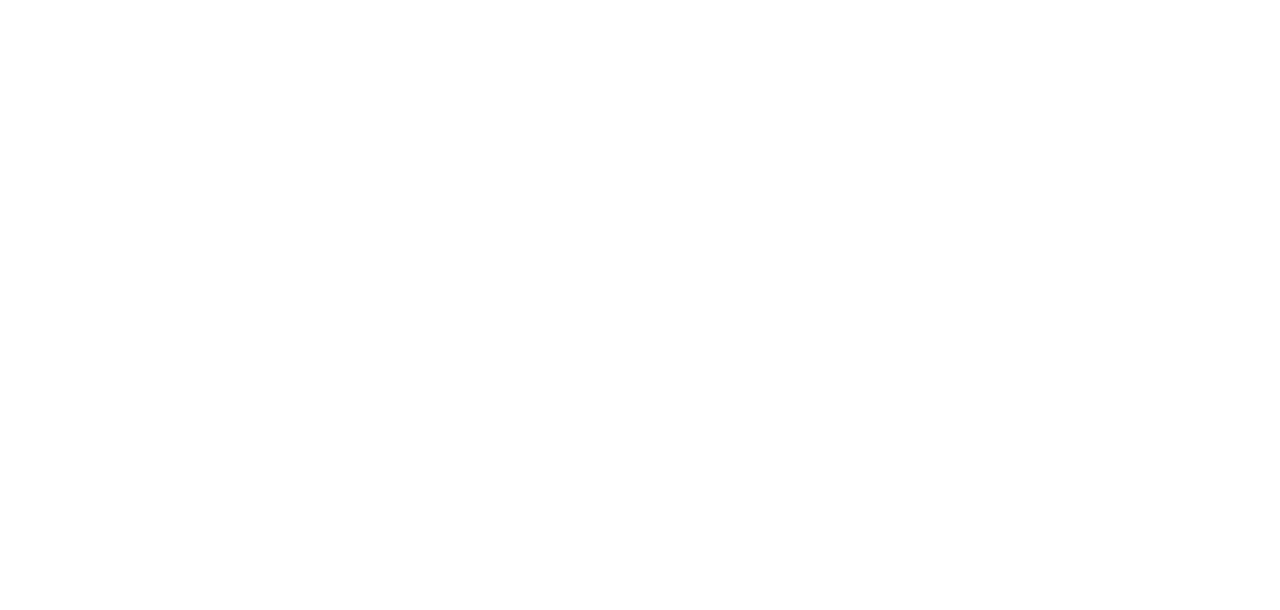
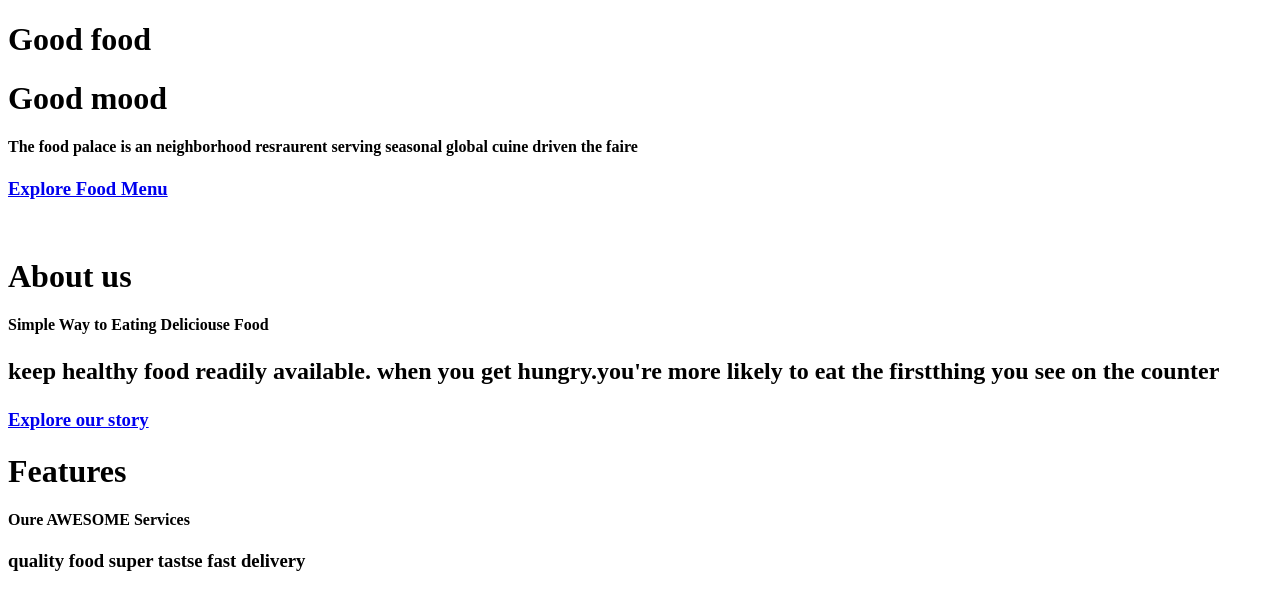
Before and after one commit to Ishratesha/food-project-assingment, a plain HTML site: page index.html in a window 1280 px wide. Drawn offline with Linux system fonts and the light colour scheme.

Commit message:
add text

```diff
--- a/index.html
+++ b/index.html
@@ -4,9 +4,31 @@
     <meta charset="UTF-8">
     <meta http-equiv="X-UA-Compatible" content="IE=edge">
     <meta name="viewport" content="width=device-width, initial-scale=1.0">
-    <title>Document</title>
+    <title>food project</title>
+
+
 </head>
 <body>
+    <div>
+    <h1>Good <span id="word-color"> food </span></h1>
+    <h1>Good mood</h1>
+    <h4>The food palace is an neighborhood resraurent serving
+        seasonal global cuine driven the faire </h4>
+        <h3> <a href="#">Explore Food Menu</a></h3>
+        <img src="" alt="">
+    </div>
+    <div>
+        <h1>About us</h1>
+        <h4>Simple Way to Eating Deliciouse Food</h4>
+        <h2><p>keep healthy food readily available. when you
+            get hungry.you're more likely to eat the firstthing
+            you see on the counter</p></h2>
+            <h3><a href="#">Explore our story </a></h3>
+            <h1>Features</h1>
+            <h4>Oure AWESOME Services </h4>
+            <h3>quality food  super tastse  fast delivery </h3>
 
+
+    </div>
 </body>
 </html>
```
